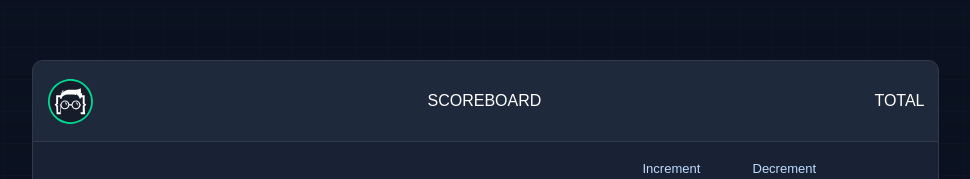
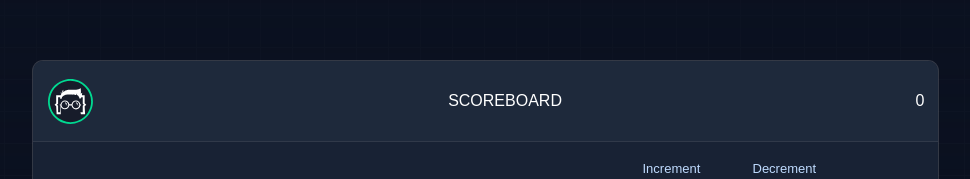
Before and after one commit to mark-leon/redux-projects, a React (Create React App) app: page / in a window 1280 px wide. Shown: the part 209-388 px from the top of the page, without its empty margins (155-1125 px from the left). Built offline with nearby package versions, Linux system fonts and the light colour scheme.

Commit message:
updated scoreboard rtk

```diff
--- a/src/App.js
+++ b/src/App.js
@@ -4,7 +4,10 @@ import { addMatch, resetMatch } from "./rtk/match/matchSlice";
 
 function App() {
   const matches = useSelector((state) => state.matches.nMatch);
-  console.log(matches);
+  const total = matches.reduce((sum, match) => {
+    return sum + match.count;
+  }, 0);
+
   const dispatch = useDispatch();
   return (
     <div>
@@ -14,7 +17,7 @@ function App() {
             <div class="header-wrapper">
               <img src="./image/lws-logo 1.svg" alt="logo" class="logo" />
               <h1 class="name">Scoreboard</h1>
-              <h5 class="total">Total</h5>
+              <h5 class="total">{total}</h5>
             </div>
           </div>
         </header>
--- a/src/components/match/Match.js
+++ b/src/components/match/Match.js
@@ -6,8 +6,6 @@ export const Match = ({ id, count }) => {
   const dispatch = useDispatch();
   const [incrementValue, setIncrementvalue] = useState("");
   const [decrementValue, setDecrementvalue] = useState("");
-
-  console.log(typeof incrementValue);
 
   return (
     <div class="all-matches container">
--- a/src/rtk/match/matchSlice.js
+++ b/src/rtk/match/matchSlice.js
@@ -2,6 +2,7 @@ import { createSlice } from "@reduxjs/toolkit";
 
 const initialState = {
   nMatch: [{ id: 1, count: 0 }],
+  total: 0,
 };
 
 export const matchSlice = createSlice({
@@ -34,7 +35,7 @@ export const matchSlice = createSlice({
         }
       }
     },
-    resetMatch: (state, action) => {
+    resetMatch: (state) => {
       state.nMatch.map((match) => (match.count = 0));
     },
     removeMatch: (state, action) => {
```
